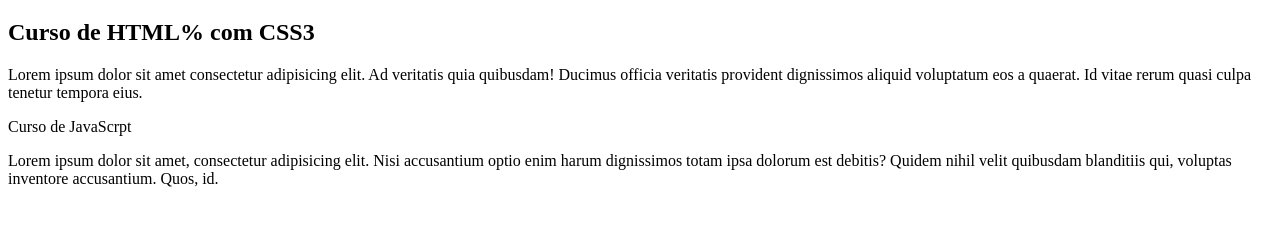
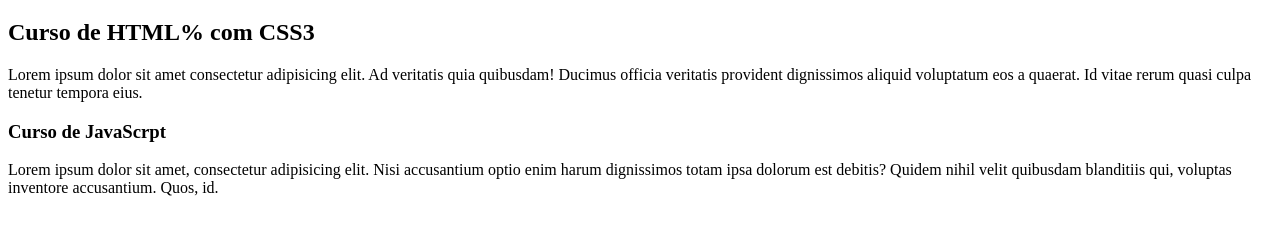
Before and after one commit to santos116/Projeto-de-um-Site, a plain HTML site: page index.html in a window 1280 px wide. Shown: the part 61-296 px from the top of the page. Drawn offline with Linux system fonts and the light colour scheme.

Commit message:
Update index.html

```diff
--- a/index.html
+++ b/index.html
@@ -14,7 +14,9 @@
             <h2>Curso de HTML% com CSS3</h2>
             <p>Lorem ipsum dolor sit amet consectetur adipisicing elit. Ad veritatis quia quibusdam! Ducimus officia veritatis provident dignissimos aliquid voluptatum eos a quaerat. Id vitae rerum quasi culpa tenetur tempora eius.</p>
         </article>
-        <article>Curso de JavaScrpt</article>
+        <article>
+            <h3>Curso de JavaScrpt</h3>
+        </article>
         <p>Lorem ipsum dolor sit amet, consectetur adipisicing elit. Nisi accusantium optio enim harum dignissimos totam ipsa dolorum est debitis? Quidem nihil velit quibusdam blanditiis qui, voluptas inventore accusantium. Quos, id.</p>
     </main>
 </body>
```
